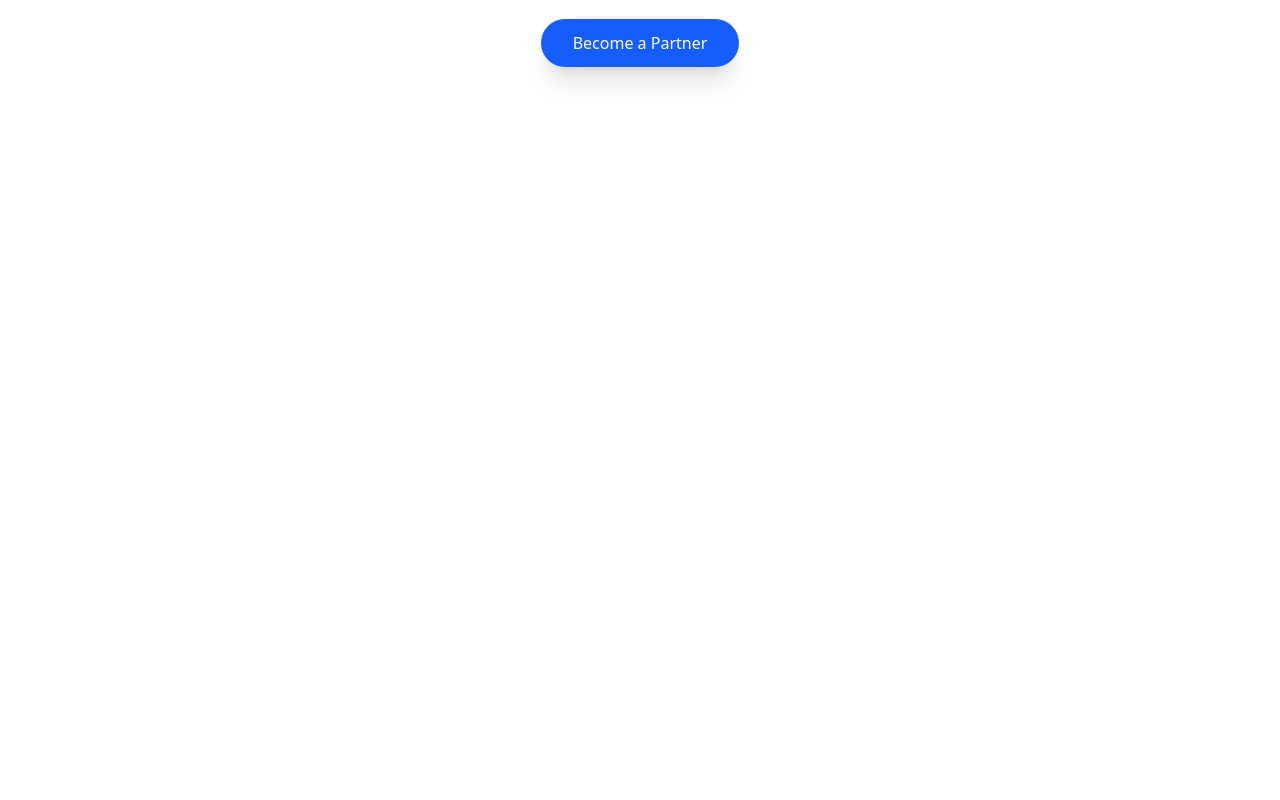
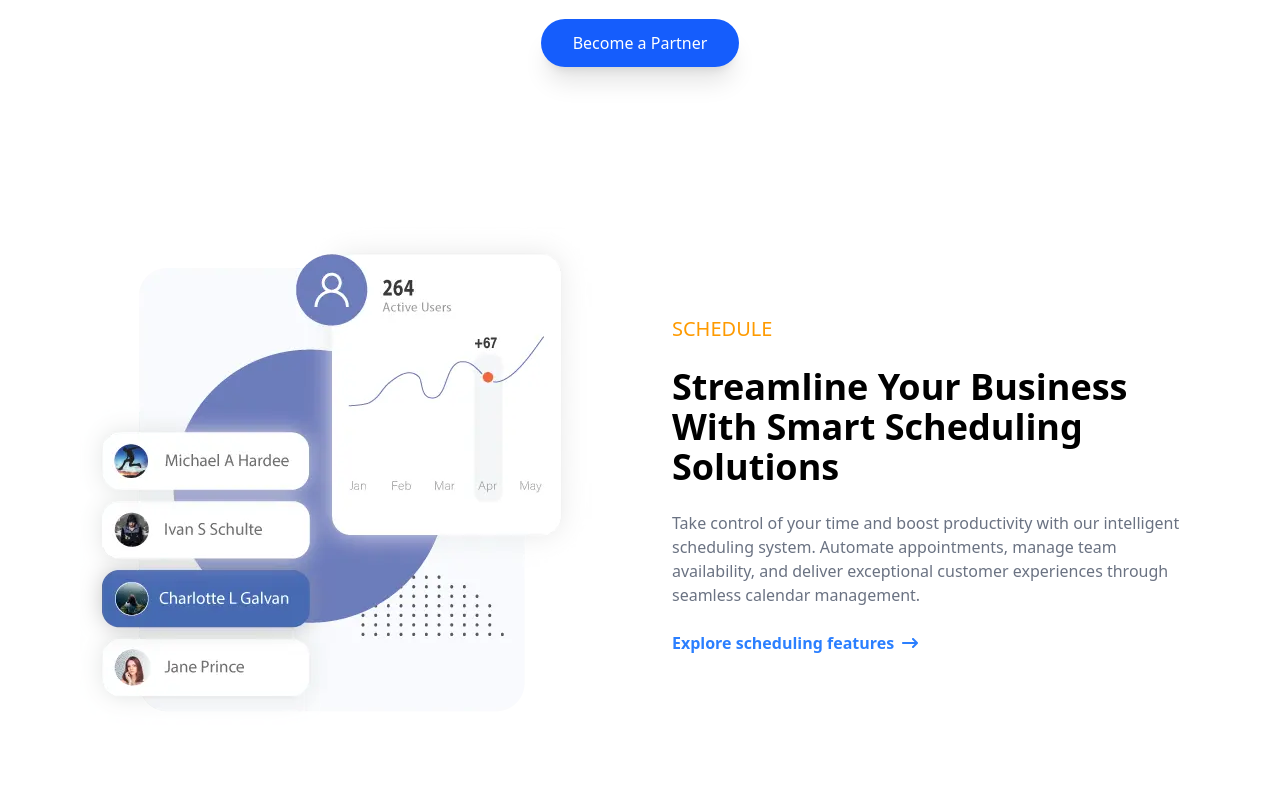
Before and after one commit to Nahid-Codex/Modern-Business-Landing-Page-React, a React (Vite) app: page / in a window 1280 px wide. Shown: the part 1800-2600 px from the top of the page. Before the commit the page ends 1931 px from the top, so only its background shows below. Built offline with nearby package versions, Linux system fonts and the light colour scheme.

Commit message:
monitor-section

```diff
--- a/src/App.jsx
+++ b/src/App.jsx
@@ -2,8 +2,10 @@ import "./App.css";
 import About from "./Components/About";
 import CompanyLogo from "./Components/CompanyLogo";
 import Hero from "./Components/Hero";
+import Monitor from "./Components/Monitor";
 import Navbar from "./Components/Navbar";
 import PurposeSection from "./Components/PurposeSection";
+import ScheduleSection from "./Components/ScheduleSection";
 
 function App() {
   return (
@@ -16,6 +18,8 @@ function App() {
           <CompanyLogo/>
           <PurposeSection/>
           <About/>
+          <ScheduleSection/>
+          <Monitor/>
         </div>
       </main>
     </>
--- a/src/Components/About.jsx
+++ b/src/Components/About.jsx
@@ -9,7 +9,7 @@ const About = () => {
           When you resell besnik, you build trust and increase
         </p>
       </div>
-      <div className=" grid grid-cols-3 gap-20 ">
+      <div className=" grid md:grid-cols-3 grid-cols-1 gap-20 ">
         <div className="flex flex-col items-center P-6">
           <div className="w-24 h-24 bg-[#f1eff0] rounded-full justify-center items-center flex mb-6">
             <div className="text-3xl">🔍</div>
--- /dev/null
+++ b/src/Components/Monitor.jsx
@@ -0,0 +1,30 @@
+import React from "react";
+import monitor from "../assets/monitor-card.webp";
+import { FaArrowRightLong } from "react-icons/fa6";
+
+const Monitor = () => {
+  return (
+    <div className="max-w-6xl mx-auto flex flex-col md:flex-row items-center gap-16 justify-between px-4  py-16 md:py-24">
+      <div className="space-y-6 md:w-1/2">
+        <p className="text-xl font-medium text-green-500">MONITOR</p>
+        <h3 className="font-bold text-3xl md:text-4xl ">
+          Introducing best mobile carousels
+        </h3>
+        <p className=" text-gray-500">
+          Before the ship is really back. Round, round, all around the world. Round, all around the world. Round, all around the world. Round, all around the world.
+        </p>
+        <div className="flex items-center gap-2 hover:gap-5 transition-all">
+          <button className="text-blue-500 font-semibold">
+            Learn more about monitoring{" "}
+          </button>
+          <FaArrowRightLong className="text-blue-500 " />
+        </div>
+      </div>
+      <div className="w-full md:w-1/2 ">
+        <img className="" src={monitor} alt="" />
+      </div>
+    </div>
+  );
+};
+
+export default Monitor;
--- /dev/null
+++ b/src/Components/ScheduleSection.jsx
@@ -0,0 +1,33 @@
+import React from "react";
+import stats from "../assets/stats.webp";
+import { FaArrowRightLong } from "react-icons/fa6";
+
+const ScheduleSection = () => {
+  return (
+    <div className="max-w-6xl mx-auto flex flex-col md:flex-row items-center gap-16 justify-between px-4 py-16 md:py-24">
+      <div className="w-full md:w-1/2 ">
+        <img className="" src={stats} alt="" />
+      </div>
+      <div className="space-y-6 md:w-1/2">
+        <p className="text-xl font-medium text-amber-500">SCHEDULE</p>
+        <h3 className="font-bold text-3xl md:text-4xl ">
+          Streamline Your Business With Smart Scheduling Solutions
+        </h3>
+        <p className=" text-gray-500">
+          Take control of your time and boost productivity with our intelligent
+          scheduling system. Automate appointments, manage team availability,
+          and deliver exceptional customer experiences through seamless calendar
+          management.
+        </p>
+        <div className="flex items-center gap-2 hover:gap-5 transition-all">
+          <button className="text-blue-500 font-semibold">
+            Explore scheduling features{" "}
+          </button>
+          <FaArrowRightLong className="text-blue-500 "/>
+        </div>
+      </div>
+    </div>
+  );
+};
+
+export default ScheduleSection;
```
